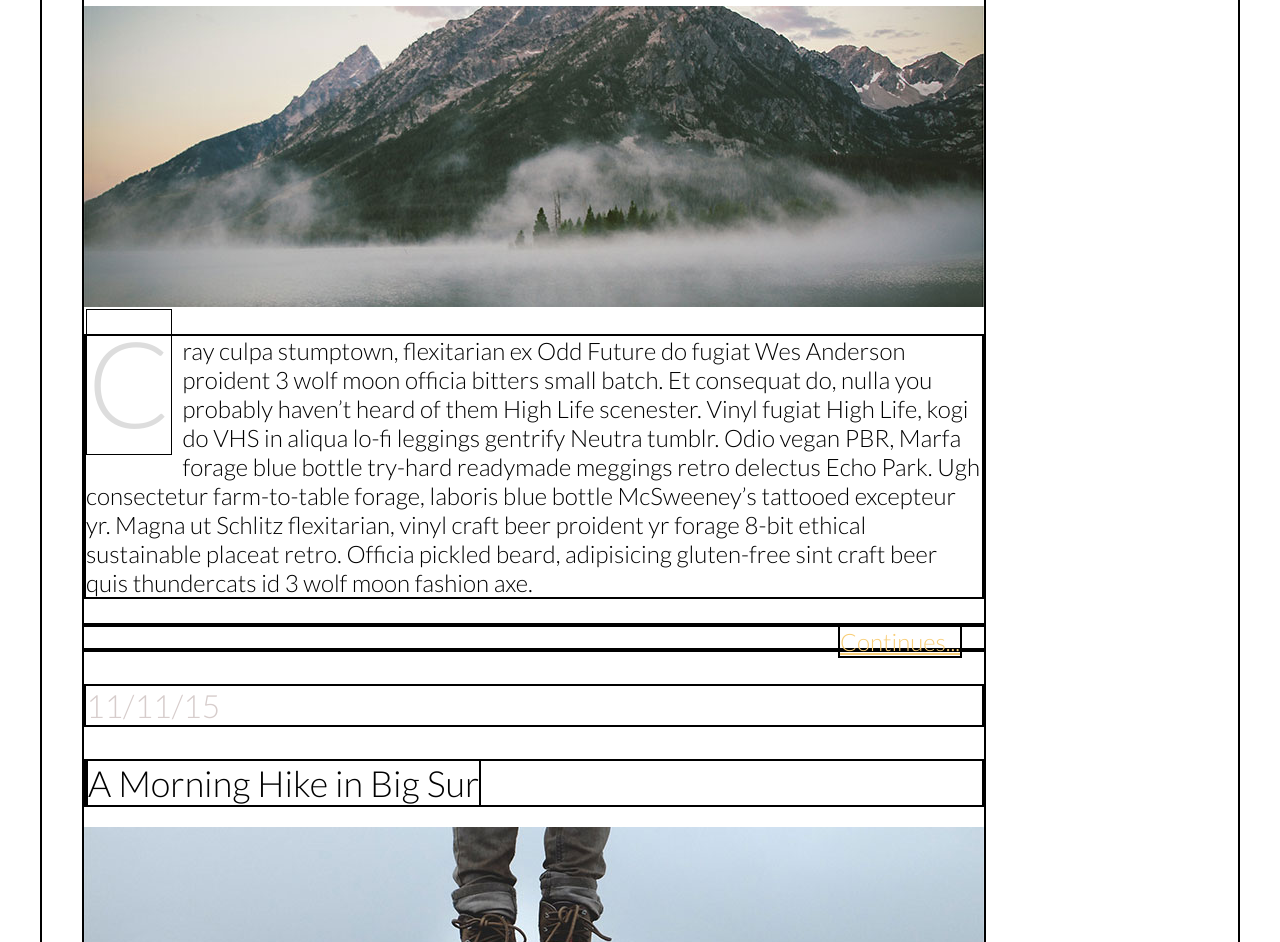
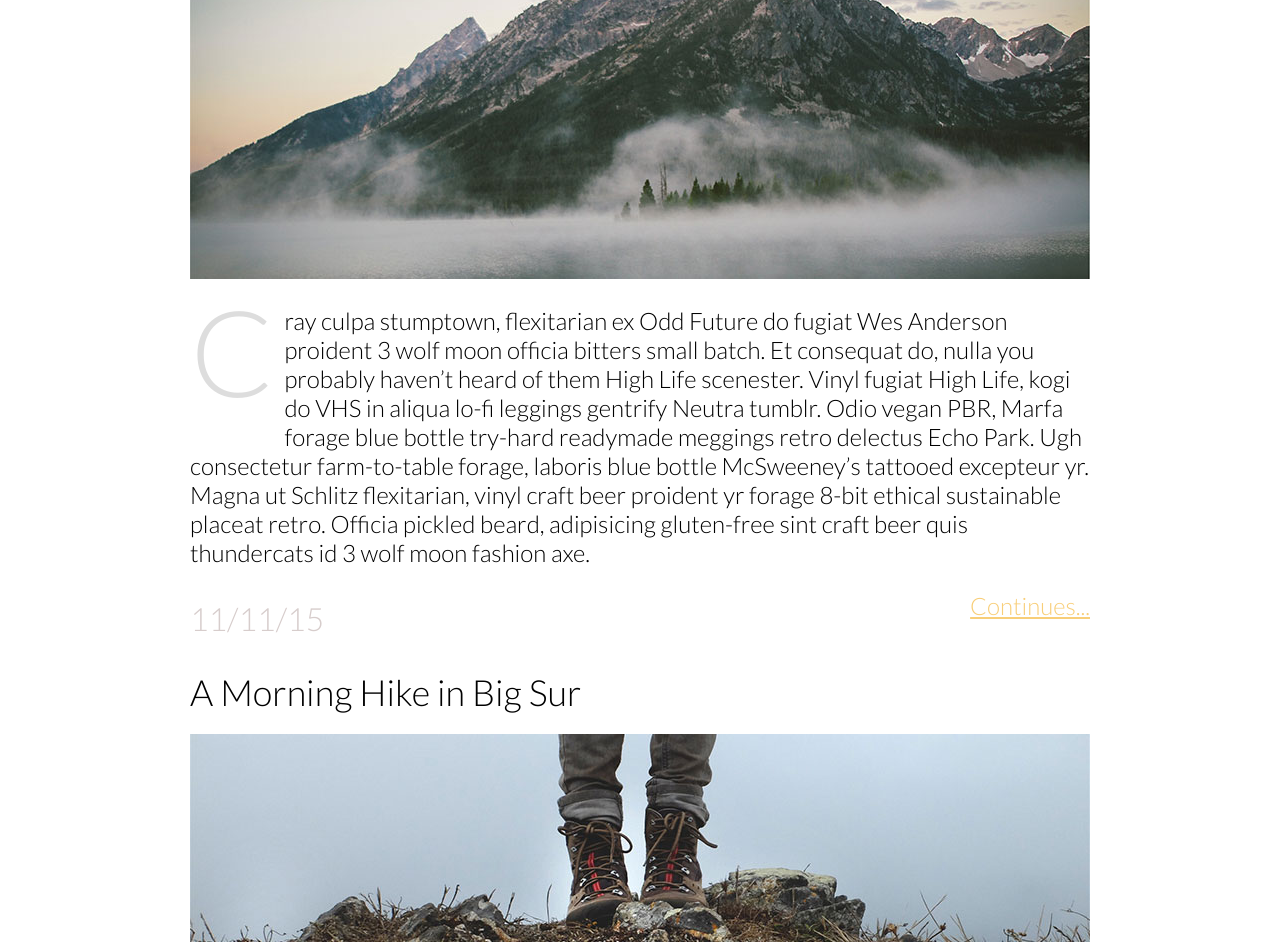
Before and after one commit to Sollix/on_the_road, a plain HTML site: page index.html in a window 1280 px wide. Shown: the part 382-1324 px from the top of the page. Drawn offline with Linux system fonts and the light colour scheme.

Commit message:
Centered everything and added max-width

```diff
--- a/css/style.css
+++ b/css/style.css
@@ -1,18 +1,16 @@
 body, header, article {
 	background-color: #ffffff;
 	font-family: lato;
-	margin: 0px 40px;
 	font-weight: 300;
-	border: 2px solid black;
 }
 
-article {
+article, header {
 	max-width: 900px;
+	margin: auto;
 }
 
 h1, h2, h3, h4, a, p, nav {
 	font-weight: 300;
-	border: 2px solid black;
 }
 
 h1 a {
@@ -43,7 +41,6 @@ p::first-letter {
 	float: left;
 	margin: -27px 10px 10px 0px;
 	padding: 0px;
-	border: 1px solid black;
 	vertical-align: top;
 }
 
@@ -60,5 +57,4 @@ h4 a {
 	float: right;
 	color: #f8ce78;
 	font-size: 24px;
-	margin-right: 20px;
 }
```
